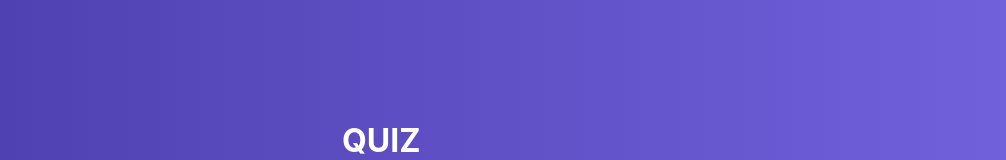
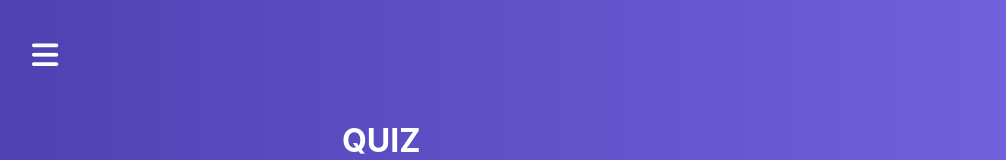
Before and after one commit to AlexSemynin/QUEEZ, a React (Create React App) app: page / in a window 1280 px wide. Shown: the top 160 px of the page, without its empty margins (8-1014 px from the left). Built offline with nearby package versions, Linux system fonts and the light colour scheme.

Commit message:
Добавить меню навигации

```diff
--- /dev/null
+++ b/src/components/Navigation/Drawer/Drawer.js
@@ -0,0 +1,41 @@
+import React from 'react';
+import classes from './Drawer.module.css';
+
+const links = [1,2,3];
+
+
+class Drawer extends React.Component{
+
+
+    RenderLinks=() => {
+        return links.map((link,index)=> {
+                    return(
+                        <li key={index}>
+                            <a>Link {link}</a>
+                        </li>
+                    )
+                })
+
+    }
+
+    render(){
+
+        const cls = [
+            classes.Drawer
+        ]
+
+        if(!this.props.isOpen){
+            cls.push(classes.close);
+        }
+
+        return(
+            <nav className={cls.join(' ')}>
+                <ul>
+                    {this.RenderLinks()}
+                </ul>
+            </nav>
+        )
+    }
+}
+
+export default Drawer;
--- /dev/null
+++ b/src/components/Navigation/Drawer/Drawer.module.css
@@ -0,0 +1,35 @@
+.Drawer{
+    position: fixed;
+    top: 0;
+    bottom: 0;
+    left: 0;
+    z-index: 10;
+    background: #fff;
+    width: 80%;
+    max-width: 300px;
+    /* transform: translateX(0px); */
+    transition: left 0.25s ease-in;
+    padding: 60px 60px;
+    box-sizing: border-box;
+}
+
+.Drawer.close{
+    /* transform: translateX(-300px); */
+    left: -300px;
+}
+
+.Drawer ul{
+    list-style: none;
+    margin:0;
+    padding:0;
+}
+
+.Drawer ul li{
+    margin-bottom: 15px;
+    font-size: 25px;
+}
+
+.Drawer ul li a{
+    cursor: pointer;
+    user-select: none;
+}
--- /dev/null
+++ b/src/components/Navigation/MenuToggle/MenuToggle.js
@@ -0,0 +1,29 @@
+import React from 'react';
+import classes from './MenuToggle.module.css';
+
+
+const MenuToggle = (props) => {
+
+    const cls = [
+        classes.MenuToggle,
+        // classes.isOpen
+    ];
+
+    if(props.isOpen){
+        cls.push('fa fa-times',classes.isOpen);
+    }else{
+        cls.push('fa fa-bars');
+    }
+
+    return(
+
+        <i
+            className={cls.join(' ')}
+            onClick={props.onMenuToggle.bind()}
+        >
+
+        </i>
+    )
+}
+
+export default MenuToggle;
--- /dev/null
+++ b/src/components/Navigation/MenuToggle/MenuToggle.module.css
@@ -0,0 +1,20 @@
+.MenuToggle{
+    position: fixed;
+    top: 40px;
+    left: 40px;
+    background: #fff;
+    z-index: 10;
+    transition: all .25s ease-in;
+    font-size: 30px;
+    background: none;
+    color: #fff;
+    cursor: pointer;
+}
+
+.isOpen{
+    left: 320px;
+}
+
+.MenuToggle:hover{
+    opacity: 0.7;
+}
--- a/src/hightLoaderComponents/Layout/Layout.js
+++ b/src/hightLoaderComponents/Layout/Layout.js
@@ -1,13 +1,32 @@
-import React from 'react'
-import classes from './Layout.module.css'
+import React from 'react';
+import classes from './Layout.module.css';
+import MenuToggle from '../../components/Navigation/MenuToggle/MenuToggle';
+import Drawer from '../../components/Navigation/Drawer/Drawer';
 
 
 class Layout extends React.Component{
+
+    state={
+        isOpen: false
+    }
+
+    onToggleHandler = () => {
+        this.setState({
+            isOpen: !this.state.isOpen
+        });
+    }
+
     render(){
         return(
             <div className={classes.Layout}>
 
-
+                <Drawer
+                    isOpen={this.state.isOpen}
+                />
+                <MenuToggle
+                    onMenuToggle={this.onToggleHandler}
+                    isOpen={this.state.isOpen}
+                />
                 <main>
                     {this.props.children}
                 </main>
```
